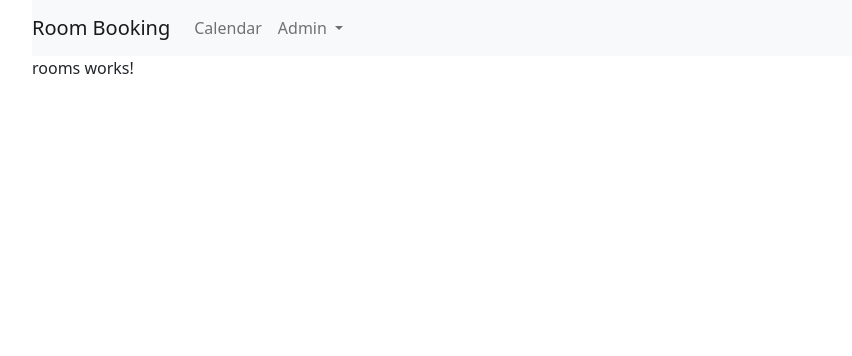
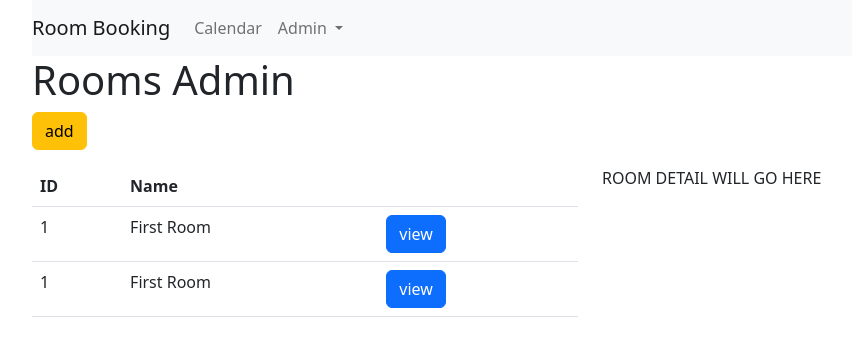
Before and after one commit to MRiabov/RoomBookingClient, an Angular app: page /admin/rooms in a window 1280 px wide. Shown: the top 356 px of the page, without its empty margins (50-902 px from the left). Built offline with nearby package versions, Linux system fonts and the light colour scheme.

Commit message:
Changed rooms component

```diff
--- a/src/app/rooms/rooms.component.html
+++ b/src/app/rooms/rooms.component.html
@@ -1 +1,28 @@
-<p>rooms works!</p>
+<h1>Rooms Admin</h1>
+
+<a class="btn btn-warning mb-3">add</a>
+<div class="row">
+  <div class="col-6">
+    <table class="table">
+      <thead>
+      <tr>
+        <th>ID</th>
+        <th>Name</th>
+        <th></th>
+      </tr>
+      </thead>
+      <tbody>
+      <tr *ngFor="let room of rooms"> <!-- repeat the tr for each room -->
+        <td>{{room.id}}</td>
+        <td>{{room.name}}</td>
+        <td>
+          <button type="button" class="btn btn-primary">view</button>
+        </td>
+      </tr>
+      </tbody>
+    </table>
+  </div>
+  <div class="col-6">
+    ROOM DETAIL WILL GO HERE
+  </div>
+</div>
--- a/src/app/rooms/rooms.component.ts
+++ b/src/app/rooms/rooms.component.ts
@@ -1,4 +1,6 @@
-import { Component, OnInit } from '@angular/core';
+import {Component, OnInit} from '@angular/core';
+import {DataService} from "../data.service";
+import {Room} from "../model/Room";
 
 @Component({
   selector: 'app-rooms',
@@ -7,9 +9,14 @@
 })
 export class RoomsComponent implements OnInit {
 
-  constructor() { }
+  rooms: Array<Room>
+
+  constructor(private dataService:DataService) {
+    this.rooms = dataService.rooms;
+  }
 
   ngOnInit(): void {
+    console.log(this.rooms)
   }
 
 }
```
